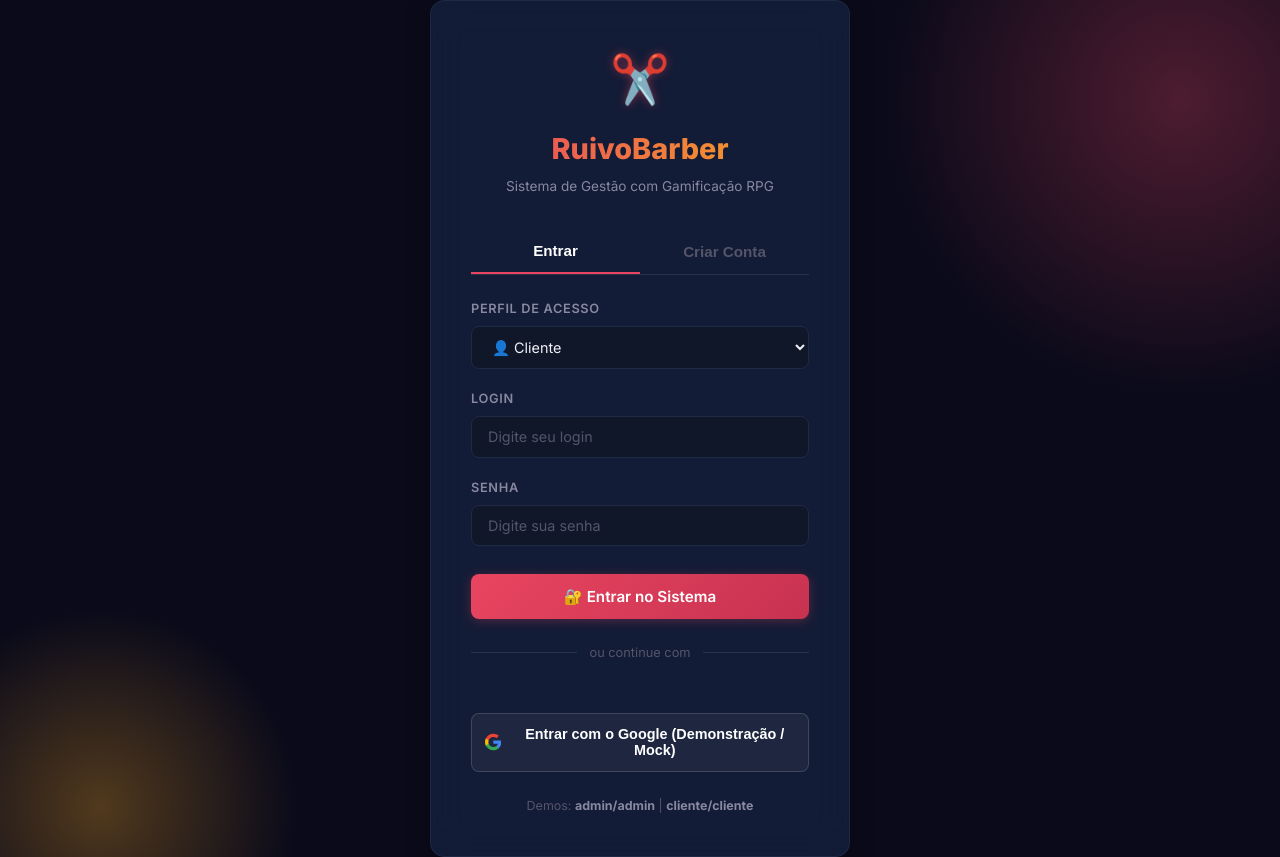
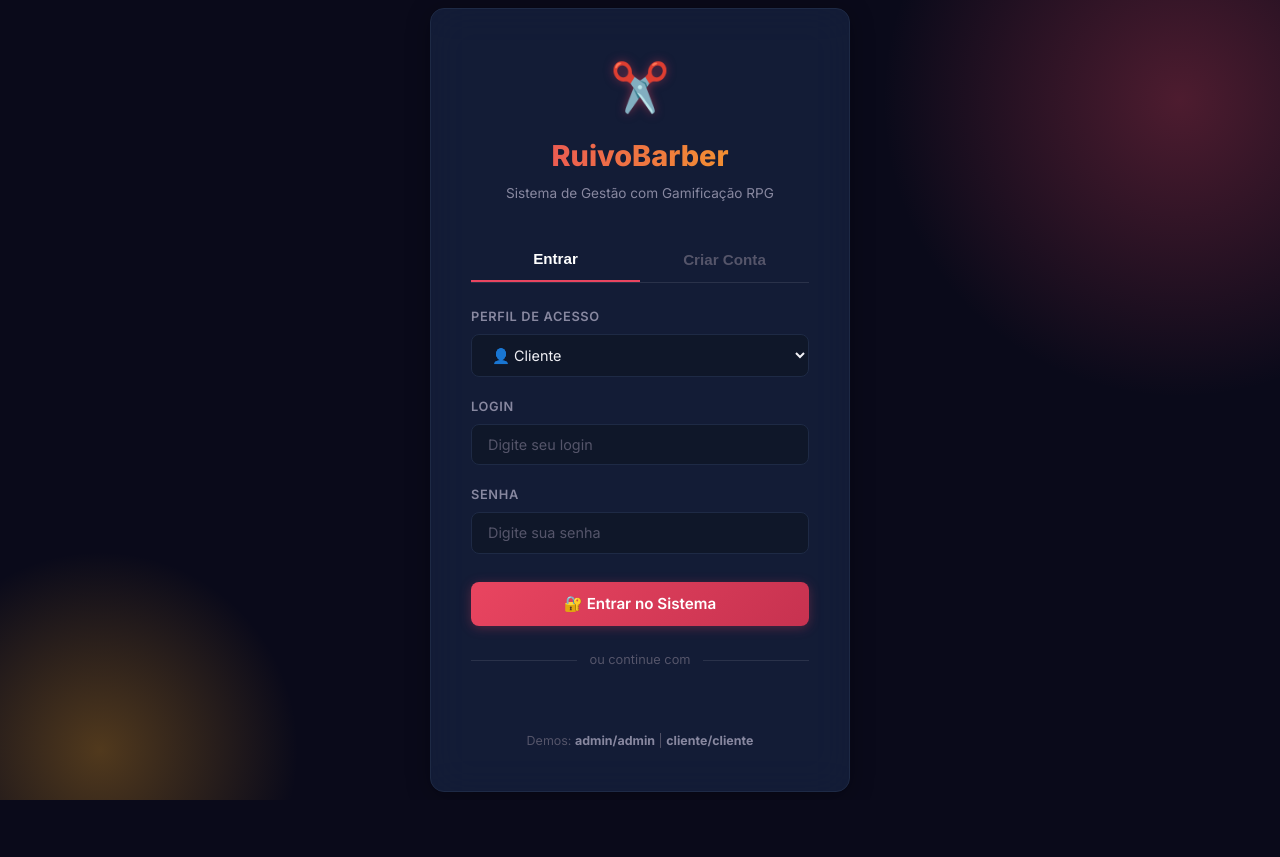
Before and after one commit to yuremarketing/RuivoBarber, a React (Vite) app in the folder frontend/: page /login in a window 1280 px wide. After the commit the page ends 800 px from the top, so only its background shows below. Built offline with nearby package versions, Linux system fonts and the light colour scheme; no server answers.

Commit message:
feat: remover opcao de login simulado (mock) da tela de login

```diff
--- a/frontend/src/pages/LoginPage.jsx
+++ b/frontend/src/pages/LoginPage.jsx
@@ -118,25 +118,6 @@ export default function LoginPage() {
         } else {
           setErro('Erro ao se conectar ao servidor.')
         }
-        setLoading(false)
-      })
-  }
-
-  const handleGoogleMock = () => {
-    setLoading(true)
-    setErro('')
-    setSucesso('')
-    const mockEmail = `mock_google_${regLogin || login || 'usuario_google'}@gmail.com`
-    loginComGoogle(mockEmail)
-      .then(res => {
-        const data = res.data
-        setSucesso('Login do Google simulado com sucesso!')
-        setTimeout(() => {
-          saveSessionAndNavigate(data)
-        }, 800)
-      })
-      .catch(err => {
-        setErro('Erro no login simulado: ' + (err.response?.data?.error || err.message))
         setLoading(false)
       })
   }
@@ -299,38 +280,6 @@ export default function LoginPage() {
             data-logo_alignment="left"
             style={{ width: '100%', display: 'flex', justifyContent: 'center' }}
           />
-
-          {/* Botão de login do Google Simulado com visual de alta fidelidade para desenvolvimento local */}
-          <button
-            type="button"
-            onClick={handleGoogleMock}
-            style={{
-              width: '100%',
-              display: 'flex',
-              alignItems: 'center',
-              justifyContent: 'center',
-              gap: '0.8rem',
-              padding: '0.8rem',
-              borderRadius: '8px',
-              border: '1px solid rgba(255,255,255,0.15)',
-              background: 'rgba(255,255,255,0.05)',
-              color: '#fff',
-              cursor: 'pointer',
-              fontWeight: 600,
-              fontSize: '0.9rem',
-              transition: 'background 0.2s',
-            }}
-            onMouseEnter={e => e.currentTarget.style.background = 'rgba(255,255,255,0.1)'}
-            onMouseLeave={e => e.currentTarget.style.background = 'rgba(255,255,255,0.05)'}
-          >
-            <svg width="18" height="18" viewBox="0 0 18 18" fill="none">
-              <path d="M17.64 9.20455C17.64 8.56636 17.5827 7.95273 17.4764 7.36364H9V10.845H13.8436C13.635 11.97 13.0009 12.9232 12.0477 13.5614V15.8195H14.9564C16.6582 14.2527 17.64 11.9455 17.64 9.20455Z" fill="#4285F4"/>
-              <path d="M9 18C11.43 18 13.4673 17.1941 14.9577 15.8195L12.0491 13.5614C11.2418 14.1027 10.2109 14.4205 9 14.4205C6.65591 14.4205 4.67182 12.8373 3.96409 10.71H0.957275V13.0418C2.43818 15.9832 5.48182 18 9 18Z" fill="#34A853"/>
-              <path d="M3.96409 10.71C3.78409 10.17 3.68182 9.59318 3.68182 9C3.68182 8.40682 3.78409 7.83 3.96409 7.29V4.95818H0.957275C0.347727 6.17318 0 7.54773 0 9C0 10.4523 0.347727 11.8268 0.957275 13.0418L3.96409 10.71Z" fill="#FBBC05"/>
-              <path d="M9 3.57955C10.3214 3.57955 11.5077 4.03364 12.4405 4.92545L15.0218 2.34409C13.4632 0.891818 11.4259 0 9 0C5.48182 0 2.43818 2.01682 0.957275 4.95818L3.96409 7.29C4.67182 5.16273 6.65591 3.57955 9 3.57955Z" fill="#EA4335"/>
-            </svg>
-            Entrar com o Google (Demonstração / Mock)
-          </button>
         </div>
 
         <p style={{ textAlign: 'center', marginTop: '1.5rem', fontSize: '0.78rem', color: 'var(--text-muted)' }}>
```
